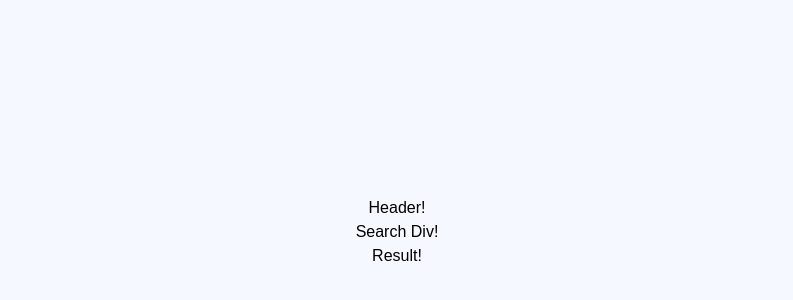
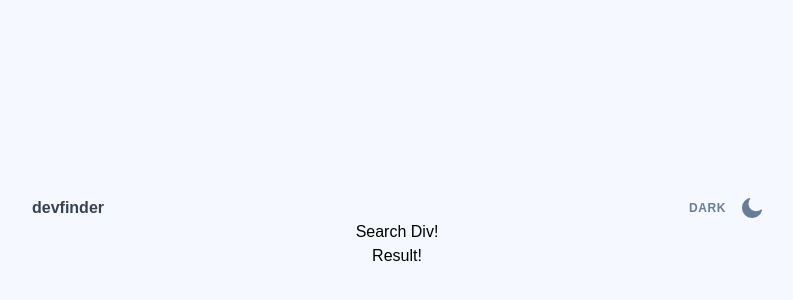
Before and after one commit to giorgiBerika/dev-finder, a React (Vite) app: page / in a window 1280 px wide. Shown: the part 168-468 px from the top of the page, without its empty margins (243-1036 px from the left). Built offline with nearby package versions, Linux system fonts and the light colour scheme.

Commit message:
Adding styles for Header component

```diff
--- a/src/App.tsx
+++ b/src/App.tsx
@@ -9,6 +9,7 @@ function App()  {
                   h-screen
                   bg-greySecond
                   font-custom
+                  font-normal
                   flex
                   flex-col
                   items-center
--- a/src/app-body/header/Header.tsx
+++ b/src/app-body/header/Header.tsx
@@ -1,5 +1,7 @@
 import './Header.css';
 import React from 'react';
+
+import { LightSwitcher  } from '../../components/main';
 
 interface HeaderPorps {
 
@@ -9,7 +11,25 @@ const Header: React.FC<HeaderPorps> = ({}) =>
 {
     return (
         <>
-        <div>Header!</div>
+        <div
+        className='
+        flex
+        justify-between
+        items-center
+        max-w-[730px]
+        w-full
+
+        '>
+            <h2
+            className='
+            text-2x1
+            font-bold
+            leading-normal
+            text-gray-700
+            '
+            >devfinder</h2>
+            <LightSwitcher />
+        </div>
         </>
     )
 }
--- a/src/components/light-switcher/LightSwitcher.tsx
+++ b/src/components/light-switcher/LightSwitcher.tsx
@@ -1,5 +1,7 @@
 import './LightSwitcher.css';
 import React from 'react';
+
+import MoonLogo from '../../assets/moon.svg';
 
 interface LightSwitcherProps{
 
@@ -9,7 +11,25 @@ const LightSwitcher: React.FC<LightSwitcherProps> = ({}) =>
 {
     return (
         <>
-        <div>Light Switcher!</div>
+        <div className='
+         flex
+         justify-center
+         items-center
+         gap-4
+         cursor-pointer
+        '>
+            <span className='
+             text-xs
+             font-bold
+             leading-normal
+             tracking-wider
+             text-greyFirst
+             uppercase
+            '>dark</span>
+            <img
+             src={MoonLogo}
+             alt='Half-Moon logo' />
+        </div>
         </>
     )
 }
```
